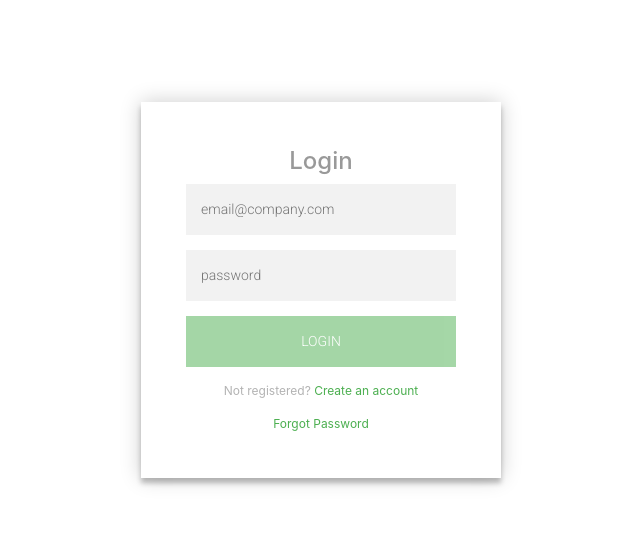
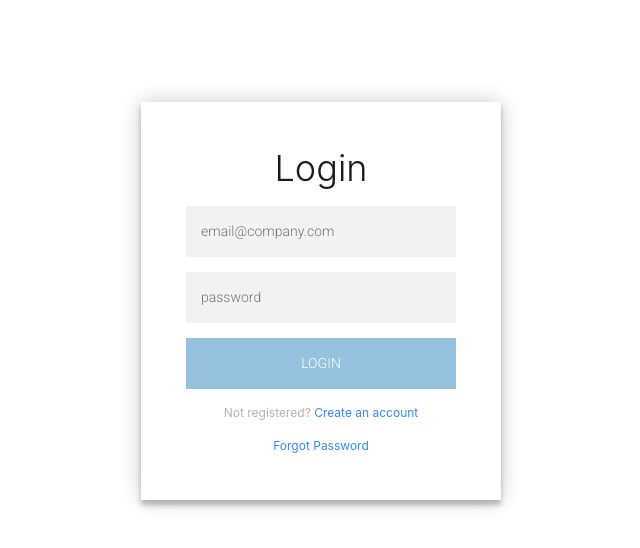
Before and after one commit to tyshcr/angular-node-heroku, an Angular app: page / in a window 1280 px wide. Shown: the top 548 px of the page, without its empty margins (319-959 px from the left). Built offline with nearby package versions, Linux system fonts and the light colour scheme.

Commit message:
implement scss variables

```diff
--- a/angular.json
+++ b/angular.json
@@ -29,7 +29,7 @@
             ],
             "styles": [
               "./node_modules/bootstrap/dist/css/bootstrap.min.css",
-              "src/styles.scss"
+              "src/scss/styles.scss"
             ],
             "scripts": []
           },
@@ -94,7 +94,7 @@
               "src/assets"
             ],
             "styles": [
-              "src/styles.scss"
+              "src/scss/styles.scss"
             ],
             "scripts": []
           }
--- a/src/app/login/login.component.scss
+++ b/src/app/login/login.component.scss
@@ -1,3 +1,4 @@
+@import '../../scss/variables';
 @import url(https://fonts.googleapis.com/css?family=Roboto:300);
 
 .login-page {
@@ -6,14 +7,14 @@
   margin: auto;
 }
 
-h4 {
-  color: #999;
-}
+// h4 {
+//   color: #999;
+// }
 
 .form {
   position: relative;
   z-index: 1;
-  background: #FFFFFF;
+  background: $page-background;
   max-width: 360px;
   margin: 0 auto 100px;
   padding: 45px;
@@ -23,7 +24,7 @@ h4 {
 .form input {
   font-family: "Roboto", sans-serif;
   outline: 0;
-  background: #f2f2f2;
+  background: $form-input-background;
   width: 100%;
   border: 0;
   margin: 0 0 15px;
@@ -35,11 +36,11 @@ h4 {
   font-family: "Roboto", sans-serif;
   text-transform: uppercase;
   outline: 0;
-  background: #4CAF50;
+  background: $button-background;
   width: 100%;
   border: 0;
   padding: 15px;
-  color: #FFF;
+  color: $button-text-color;
   font-size: 14px;
   -webkit-transition: all 0.3 ease;
   transition: all 0.3 ease;
@@ -47,7 +48,7 @@ h4 {
   opacity: 1.0;
 }
 .form button:hover:enabled, .form button:active:enabled, .form button:focus:enabled {
-  background: #43A047;
+  background: $button-background-hover;
 }
 .form button:disabled {
   opacity: 0.5;
@@ -55,11 +56,11 @@ h4 {
 
 .form .message {
   margin: 15px 0 0;
-  color: #b3b3b3;
+  color: $text-gray;
   font-size: 12px;
 }
 .form .message .btn-link {
-  color: #4CAF50;
+  color: $link-color;
   font-size: 12px;
   text-decoration: none;
   cursor: pointer;
@@ -80,12 +81,12 @@ h4 {
   margin: 50px auto;
   text-align: center;
 }
-.container .info h1 {
+h4 {
   margin: 0 0 15px;
   padding: 0;
   font-size: 36px;
   font-weight: 300;
-  color: #1a1a1a;
+  color: $text-black;
 }
 .container .info span {
   color: #4d4d4d;
--- /dev/null
+++ b/src/scss/_variables.scss
@@ -0,0 +1,12 @@
+$button-background: #2E86C1;
+$button-background-hover: #38F;
+$button-text-color: #FFF;
+
+$link-color: #38F;
+
+$text-black: #1a1a1a;
+$text-gray: #b3b3b3;
+
+$page-background: #FFF;
+
+$form-input-background: #f2f2f2;
```
Also changed, not shown: src/scss/_modules.scss (added), src/scss/styles.scss (renamed from src/styles.scss).
